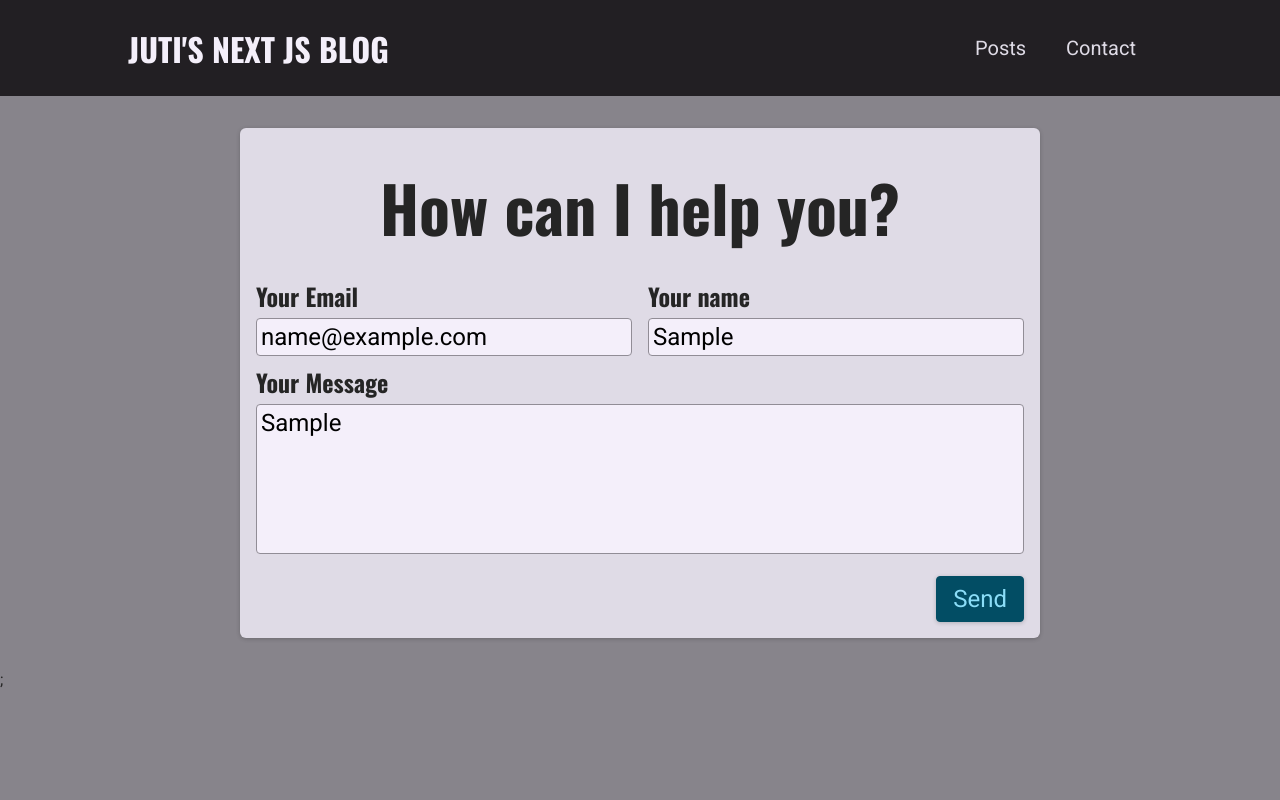
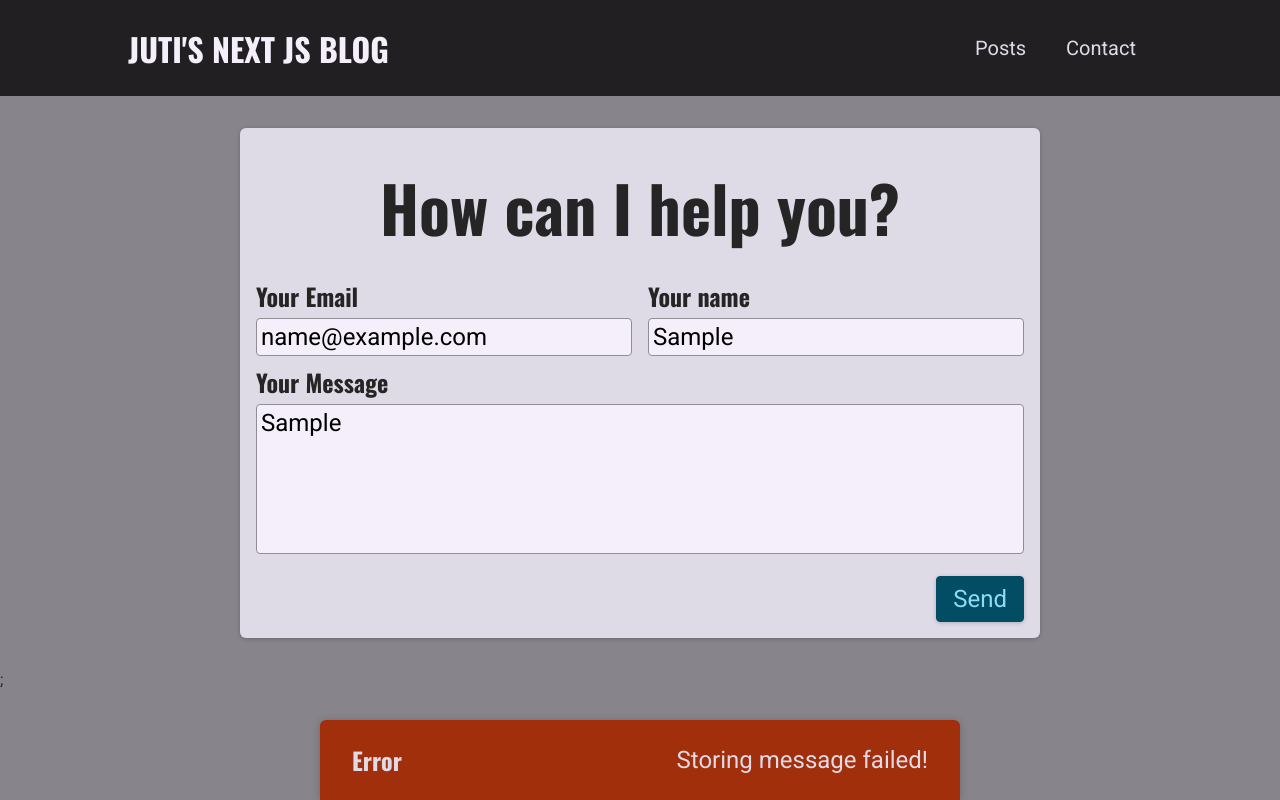
Before and after one commit to jbuican14/react-nextJS-blog, a Next.js app: page /contact in a window 1280 px wide. Both pictures are taken after typing "name@example.com", "Sample", "Sample" into the empty fields and a click on the button "Send". Built offline with nearby package versions, Linux system fonts and the light colour scheme; no server answers; the database is empty.

Commit message:
Adding pending state

```diff
--- a/components/contact/contact-form.js
+++ b/components/contact/contact-form.js
@@ -1,27 +1,88 @@
-import {useState} from "react";
+import {useState, useEffect} from "react";
 import classes from "./contact-form.module.css";
+import Notification from "../ui/notification";
+
+async function sendContactData(contactDetails) {
+  const response = await fetch("/api/contact/", {
+    method: "POST",
+    body: JSON.stringify(contactDetails),
+    headers: {
+      "Content-Type": "application/json",
+    },
+  });
+
+  const data = await response.json();
+
+  if (!response.ok) {
+    throw new Error(data.message || "Something went wrong!");
+  }
+}
 
 function ContactForm() {
   const [enteredEmail, setEnteredEmail] = useState("");
   const [enteredName, setEnteredName] = useState("");
   const [enteredMessage, setEnteredMessage] = useState("");
-  function sendMessageHandler(event) {
+  const [requestStatus, setRequestStatus] = useState();
+  const [requestError, setRequestError] = useState();
+
+  useEffect(() => {
+    if (requestStatus === "success" || requestStatus === "error") {
+      const timer = setTimeout(() => {
+        setRequestStatus(null);
+        setRequestError(null);
+      }, 3000);
+
+      return () => clearTimeout(timer);
+    }
+  }, [requestStatus]);
+
+  async function sendMessageHandler(event) {
     event.preventDefault();
-
+    setRequestStatus("pending");
     // option for validate data client side
 
-    fetch("/api/contact/", {
-      method: "POST",
-      body: JSON.stringify({
+    try {
+      await sendContactData({
         email: enteredEmail,
         name: enteredName,
         message: enteredMessage,
-      }),
-      headers: {
-        "Content-Type": "application/json",
-      },
-    });
+      });
+      setRequestStatus("success");
+      setEnteredEmail("");
+      setEnteredName("");
+      setEnteredMessage("");
+    } catch (e) {
+      setRequestError(e.message);
+      setRequestStatus("error");
+    }
   }
+
+  let notification;
+
+  if (requestStatus === "pending") {
+    notification = {
+      status: "pending",
+      title: "Sending message ...",
+      message: "Your message is on its way!",
+    };
+  }
+
+  if (requestStatus === "success") {
+    notification = {
+      status: "success",
+      title: "Success!",
+      message: "Message sent successfully",
+    };
+  }
+
+  if (requestStatus === "error") {
+    notification = {
+      status: "error",
+      title: "Error",
+      message: requestError,
+    };
+  }
+
   return (
     <section className={classes.contact}>
       <h1>How can I help you?</h1>
@@ -65,6 +126,13 @@
           <button>Send</button>
         </div>
       </form>
+      {notification && (
+        <Notification
+          status={notification.status}
+          title={notification.title}
+          message={notification.message}
+        />
+      )}
     </section>
   );
 }
--- /dev/null
+++ b/components/ui/notification.js
@@ -0,0 +1,28 @@
+import ReactDOM from 'react-dom';
+
+import classes from './notification.module.css';
+
+function Notification(props) {
+  const { title, message, status } = props;
+
+  let statusClasses = '';
+
+  if (status === 'success') {
+    statusClasses = classes.success;
+  }
+
+  if (status === 'error') {
+    statusClasses = classes.error;
+  }
+
+  const cssClasses = `${classes.notification} ${statusClasses}`;
+
+  return (
+    <div className={cssClasses}>
+      <h2>{title}</h2>
+      <p>{message}</p>
+    </div>
+  );
+}
+
+export default Notification;
--- /dev/null
+++ b/components/ui/notification.module.css
@@ -0,0 +1,43 @@
+.notification {
+  display: flex;
+  justify-content: space-between;
+  align-items: center;
+  color: var(--color-grey-100);
+  background-color: var(--color-grey-800);
+  padding: 0 var(--size-8);
+  box-shadow: 0 1px 8px rgba(0, 0, 0, 0.2);
+  position: fixed;
+  height: 5rem;
+  bottom: 0;
+  width: 100%;
+  left: 0;
+  border-top-right-radius: 0;
+  border-top-left-radius: 0;
+}
+
+.notification h2 {
+  font-size: var(--size-6);
+  margin: 0;
+}
+
+.notification p {
+  margin: 0;
+}
+
+.success {
+  background-color: var(--color-success-500);
+  color: var(--color-grey-800);
+}
+
+.error {
+  background-color: var(--color-error-500);
+}
+
+@media (min-width: 768px) {
+  .notification {
+    width: 40rem;
+    left: calc(50% - 20rem);
+    border-top-right-radius: 6px;
+    border-top-left-radius: 6px;
+  }
+}
```
